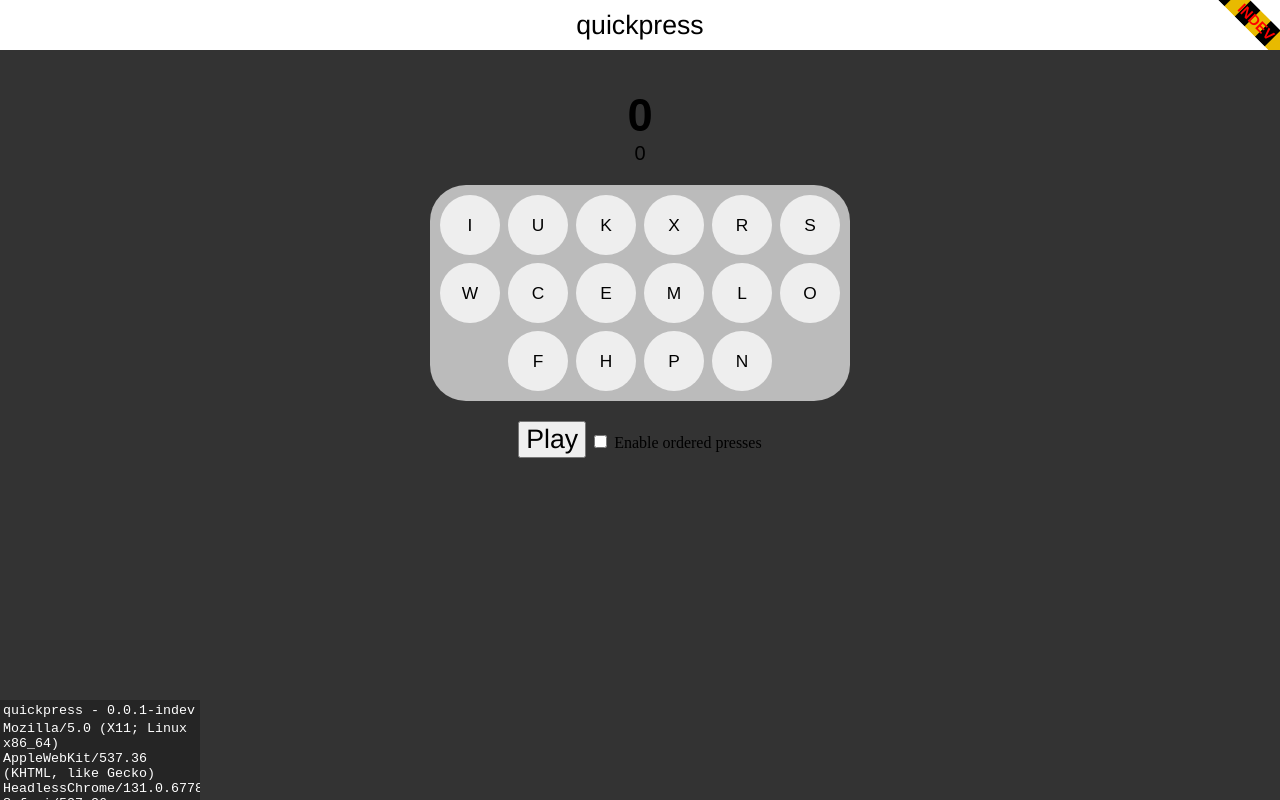
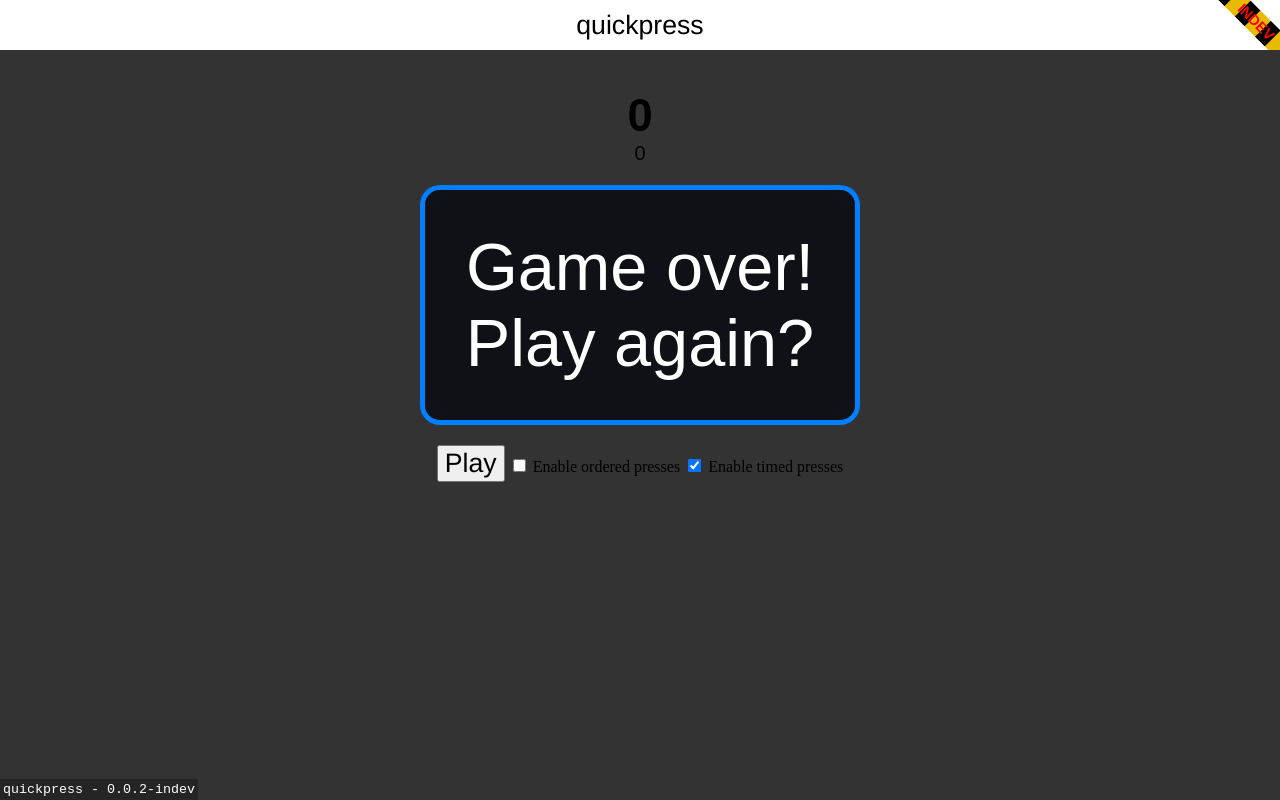
Before and after one commit to paulleflon/quickpress, a SvelteKit app: page / in a window 1280 px wide. Built offline with nearby package versions, Linux system fonts and the light colour scheme.

Commit message:
feat: add timer gamerule

```diff
--- a/package.json
+++ b/package.json
@@ -1,6 +1,6 @@
 {
 	"name": "quickpress",
-	"version": "0.0.1-indev",
+	"version": "0.0.2-indev",
 	"private": false,
 	"scripts": {
 		"dev": "vite dev --port 3000 --host",
--- /dev/null
+++ b/src/components/Keyboard.svelte
@@ -0,0 +1,129 @@
+<script>
+	import { createEventDispatcher, onMount } from 'svelte';
+	import Button from './Button.svelte';
+	export let gameData;
+	export let gameRules;
+	export let keys;
+	const dispatch = createEventDispatcher();
+
+	let lost = false;
+
+
+	/* Timer rendering */
+	let timerLine;
+	let timerAnimation;
+	onMount(() => {
+		const x = timerLine.getTotalLength();
+		timerLine.style.strokeDasharray = x + 'px';
+		timerLine.style.strokeDashoffset = 0;
+		timerAnimation = new Animation(
+			new KeyframeEffect(timerLine, [{ strokeDashoffset: x + 'px' }], {
+				duration: gameRules.roundDuration,
+			})
+		);
+	});
+
+	/* I/O handling */
+	const onKeyDown = (e) => {
+		if (gameData.status === 'idle') return;
+		const k = e.key;
+		// We let the player tap on function keys without losing
+		if (['Meta', 'Control', 'Alt', 'Tab', ' ', 'Shift'].includes(k)) return;
+		if (keys.every((btn) => btn.key !== k)) lose();
+	};
+
+	const onPress = (i) => {
+		if (gameData.status === 'idle') return;
+
+		if (!keys[i].isCurrentGoal || keys[i].pressed) return lose();
+		if (gameRules.ordered && keys[i].index !== gameData.pressesThisRound) return lose();
+		keys[i].pressed = true;
+		gameData.pressesThisRound++;
+		gameData.score++;
+		if (gameData.score > gameData.best) gameData.best = gameData.score;
+		if (gameData.pressesThisRound === gameRules.pressesPerRound) {
+			dispatch('roundEnd');
+			gameData.pressesThisRound = 0;
+			timerAnimation.cancel();
+			timerAnimation.play();
+		}
+	};
+
+	const lose = () => {
+		gameData.pressesThisRound = 0;
+		timerAnimation.cancel();
+		dispatch('lose');
+	}
+
+	export const startTimerAnimation = () => {
+		timerAnimation.cancel();
+		timerAnimation.play();
+	}
+
+
+</script>
+
+<svelte:window on:keydown={onKeyDown} />
+
+<div class="kb">
+	<div class={`overlay ${gameData.status !== 'playing' ? 'visible' : ''}`}>
+		Game over! Play again?
+	</div>
+	<svg width="100%" height="100%">
+		<rect bind:this={timerLine} width="100%" height="100%" />
+	</svg>
+	{#if gameData.status === 'playing'}
+		{#each keys as data, index}
+			<Button bind:data index on:pressed={() => onPress(index)} />
+		{/each}
+	{/if}
+</div>
+
+<style>
+	.kb {
+		position: relative;
+		overflow: hidden;
+		padding: 20px;
+		border-radius: 20px;
+		width: 400px;
+		height: 200px;
+		max-width: 80%;
+		display: flex;
+		flex-flow: wrap;
+		gap: 8px;
+		justify-content: center;
+		& .overlay {
+			position: absolute;
+			display: flex;
+			justify-content: center;
+			align-items: center;
+			z-index: 1000;
+			top: 5px;
+			left: 5px;
+			right: 5px;
+			bottom: 5px;
+			border-radius: 15px;
+			background: #0008;
+			color: white;
+			font: 50pt Arial;
+			opacity: 0;
+			pointer-events: none;
+			transition: opacity .3s ease, backdrop-filter .3s ease;
+			&.visible {
+				opacity: 1;
+				backdrop-filter: blur(15px);
+			}
+		}
+		& svg {
+			top: 0;
+			position: absolute;
+			& rect {
+				stroke: #0080ff;
+				fill: #24252f;
+				stroke-width: 10px;
+				rx: 20px;
+				ry: 20px;
+			}
+		}
+	}
+</style>
--- a/src/routes/+page.svelte
+++ b/src/routes/+page.svelte
@@ -2,37 +2,49 @@
 	import { initButtons } from '$lib/ButtonData.js';
 	import Button from '../components/Button.svelte';
 	import { dev } from '$app/environment';
+	import { browser } from '$app/environment';
+	import { onMount } from 'svelte';
+	import Keyboard from '../components/Keyboard.svelte';
 
-	let buttons = initButtons();
-	let score = 0;
-	let best = 0;
-	let gameStatus = 'before'; // before / playing / after
-	let idle = true; // Ignores all events (in between game steps)
-	let pressCount;
-	const pressPerStep = 6;
-	let enableOrdered = false;
+	let gameData = {
+		status: 'idle',
+		score: 0,
+		bestScore: 0,
+		timeout: 0,
+		roundCount: 0,
+		pressesThisRound: 0
+	};
+	let gameRules = {
+		timer: true,
+		ordered: false,
+		roundDuration: 3000,
+		pressesPerRound: 6
+	};
+
+	let startTimerAnimation; /* Allows to trigger Keyboard's timer animation from Parent */
+	let keys = initButtons();
 
 	const startGame = () => {
-		if (gameStatus === 'loss') buttons = initButtons();
-		gameStatus = 'playing';
-		score = 0;
-		idle = false;
-		startStep();
+		keys = initButtons();
+		gameData.status = 'playing';
+		gameData.score = 0;
+		gameData.roundCount = 0;
+		startRound();
+		startTimerAnimation();
 	};
 
-	const startStep = () => {
-		pressCount = 0;
-
+	export const startRound = () => {
+		gameData.roundCount++;
 		const goals = new Array(16).fill(false);
 		const indexes = new Array(16).fill(undefined);
-		for (let i = 0; i < pressPerStep; ) {
+		for (let i = 0; i < gameRules.pressesPerRound; ) {
 			let index = Math.floor(Math.random() * 16);
 			if (!goals[index]) {
 				goals[index] = true;
-				if (enableOrdered) {
+				if (gameRules.ordered) {
 					let j;
 					do {
-						j = Math.floor(Math.random() * pressPerStep);
+						j = Math.floor(Math.random() * gameRules.pressesPerRound);
 					} while (indexes.includes(j));
 					indexes[index] = j;
 				}
@@ -40,65 +52,58 @@
 			}
 		}
 
-		for (const i in buttons) {
-			buttons[i].step(goals[i], indexes[i]);
+		for (const i in keys) {
+			keys[i].step(goals[i], indexes[i]);
 		}
-		buttons = buttons;
-	};
-
-	const onKeyDown = (e) => {
-		if (idle) return;
-		const k = e.key;
-		if (buttons.every((btn) => btn.key !== k)) lose();
-	};
-
-	const onPress = (i) => {
-		if (idle) return;
-
-		if (!buttons[i].isCurrentGoal || buttons[i].pressed) return lose();
-		if (enableOrdered && buttons[i].index !== pressCount) return lose();
-		buttons[i].pressed = true;
-		pressCount++;
-		score++;
-		if (score > best) best = score;
-		if (pressCount === pressPerStep) {
-			startStep();
+		keys = keys;
+		if (gameRules.timer) {
+			clearTimeout(gameData.timeout);
+			gameData.timeout = setTimeout(lose, gameRules.roundDuration);
 		}
 	};
 
 	const lose = () => {
-		idle = true;
-		gameStatus = 'loss';
+		gameData.status = 'idle';
+		gameData.score = 0;
+		gameData.pressesThisRound = 0;
+		clearTimeout(gameData.timeout);
 	};
 </script>
 
-<svelte:window on:keydown={onKeyDown} />
-
 <header>quickpress</header>
-
 <div class="game-container">
 	<div class="scores">
-		<div>{score}</div>
-		<div>{best}</div>
+		<div>{gameData.score}</div>
+		<div>{gameData.bestScore}</div>
 	</div>
-	<div class={'game-board ' + (gameStatus === 'loss' ? 'loss' : '')}>
-		{#each buttons as data, index}
-			<Button bind:data index on:pressed={() => onPress(index)} />
-		{/each}
-	</div>
+	<Keyboard
+		{keys}
+		bind:gameRules
+		bind:gameData
+		on:lose={lose}
+		on:roundEnd={startRound}
+		bind:startTimerAnimation
+	/>
 </div>
-<button on:click={startGame} disabled={gameStatus === 'playing'}>Play</button>
+<button on:click={startGame} disabled={gameData.status === 'playing'}>Play</button>
 <input
 	type="checkbox"
-	bind:value={enableOrdered}
-	disabled={gameStatus === 'playing'}
+	bind:checked={gameRules.ordered}
+	disabled={gameData.status === 'playing'}
 	id="ordered"
 />
 <label for="ordered">Enable ordered presses</label>
+<input
+	type="checkbox"
+	bind:checked={gameRules.timer}
+	disabled={gameData.status === 'playing'}
+	id="timed"
+/>
+<label for="timed">Enable timed presses</label>
 {#if dev}
 	<div class="dev-info">
+		<!-- svelte-ignore missing-declaration -->
 		<div>{PKG.name} - {PKG.version}</div>
-		<div>{navigator.userAgent}</div>
 	</div>
 {/if}
 
@@ -152,6 +157,22 @@
 		}
 	}
 
+	.timer-container {
+		position: relative;
+		width: 400px;
+		height: 20px;
+		margin: 20px 0;
+		background: #fff;
+		& .timer-indicator {
+			position: absolute;
+			left: 0;
+			top: 0;
+			height: 100%;
+			width: 100%;
+			background: red;
+		}
+	}
+
 	.game-board {
 		position: relative;
 		overflow: hidden;
```
Also changed, not shown: 1 other file (tests, documents, lock files or other folders).
